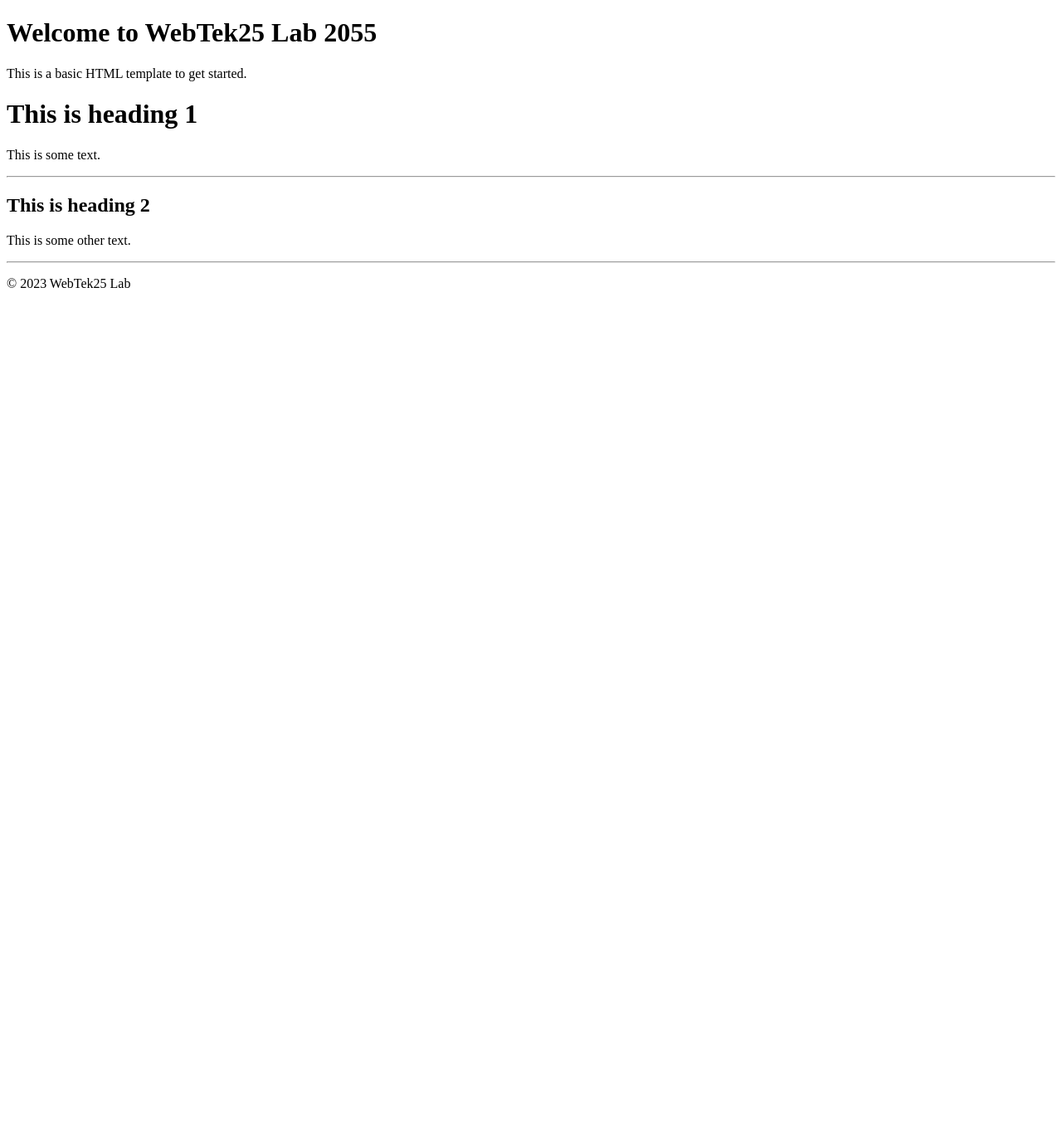
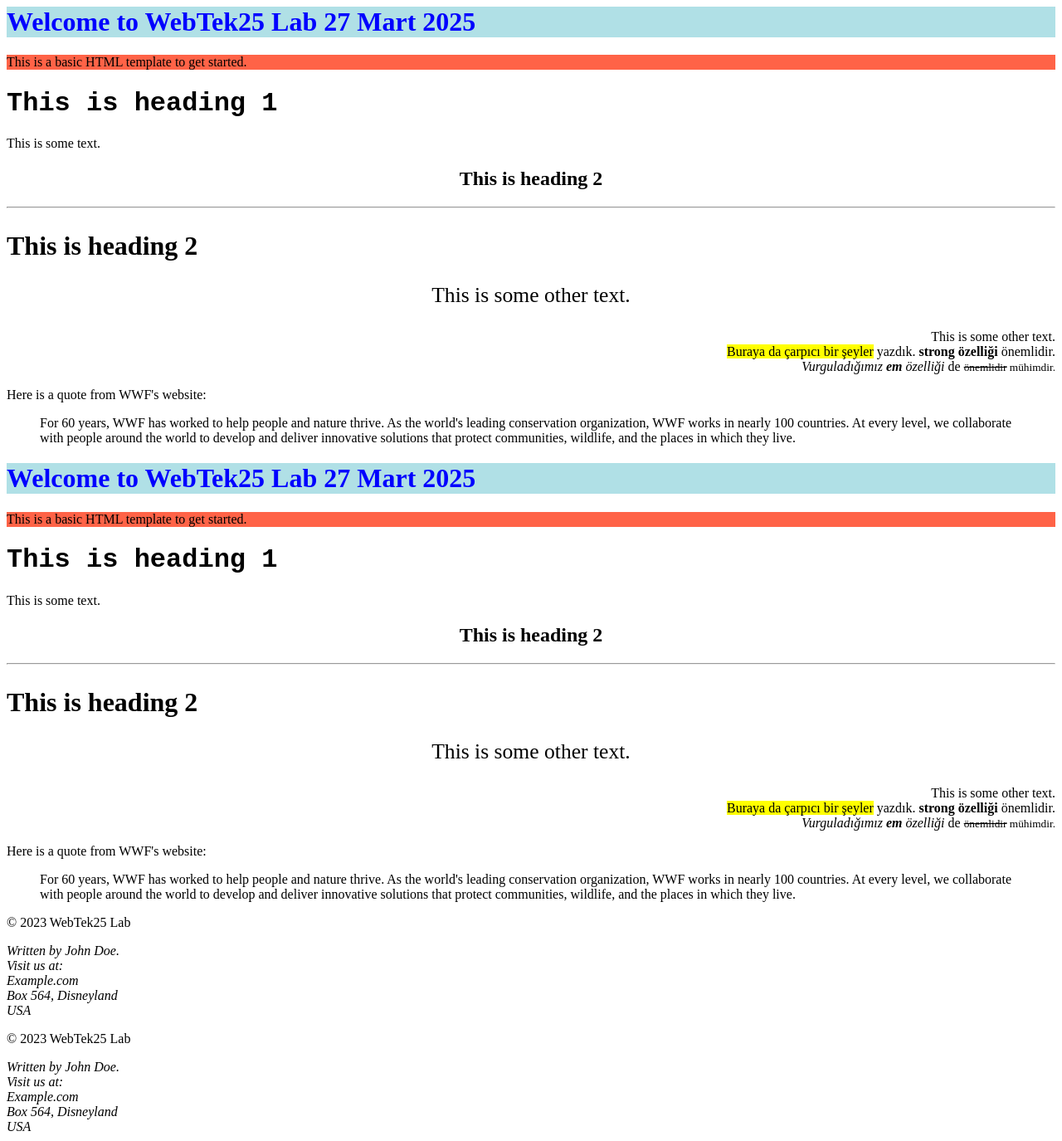
Before and after one commit to sametkayan240101106/sametkayan240101106, a plain HTML site: page index.html in a window 1280 px wide. Shown: the whole page at 83% size. Before the commit the page ends 800 px from the top, so only its background shows below. Drawn offline with Linux system fonts and the light colour scheme.

Commit message:
Add bookmarks.html and other new files

```diff
--- a/index.html
+++ b/index.html
@@ -1,29 +1,88 @@
-<!DOCTYPE html>
-<html lang="en">
+<body>
+    <div class="container">
+        <header>
+            <h1 style="background-color: powderblue; color: blue;">
+                Welcome to WebTek25 Lab 27 Mart 2025
+            </h1>
+        </header>
 
-<head>
-    <meta charset="UTF-8">
-    <link rel="stylesheet" href="styles.css">
-    <meta name="viewport" content="width=device-width, initial-scale=1.0">
-    <title>WebTek25 Lab</title>
-</head>
+        <main>
+            <p style="background-color: tomato;">
+                This is a basic HTML template to get started.
+            </p>
 
+            <h1 style="font-family: 'Courier New', Courier, monospace;">This is heading 1</h1>
+            <p>This is some text.</p>
+
+            <h2 style="text-align: center;">This is heading 2</h2>
+            <hr />
+
+            <h2 style="font-size: 200%;">This is heading 2</h2>
+            <p style="font-size: 160%; text-align: center;">This is some other text.</p>
+            <p style="text-align: end; color: black;">
+                This is some other text. <br>
+                <mark>Buraya da çarpıcı bir şeyler</mark> yazdık. <strong>strong özelliği</strong> önemlidir.<br>
+                <em>Vurguladığımız <b>em</b> özelliği</em> de <small><del>önemlidir</del> mühimdir.</small>
+            </p>
+            <p>Here is a quote from WWF's website:</p>
+            <blockquote cite="http://www.worldwildlife.org/who/index.html">
+                For 60 years, WWF has worked to help people and nature thrive. As the world's leading conservation organization, WWF works in nearly 100 countries. At every level, we collaborate with people around the world to develop and deliver innovative solutions that protect communities, wildlife, and the places in which they live.
+            </blockquote>
+        </main>
+        <footer>
             <body>
+    <div class="container">
         <header>
-        <h1>Welcome to WebTek25 Lab 2055</h1>
+            <h1 style="background-color: powderblue; color: blue;">
+                Welcome to WebTek25 Lab 27 Mart 2025
+            </h1>
         </header>
+
         <main>
-        <p>This is a basic HTML template to get started.</p>
-        <h1>This is heading 1</h1>
+            <p style="background-color: tomato;">
+                This is a basic HTML template to get started.
+            </p>
+
+            <h1 style="font-family: 'Courier New', Courier, monospace;">This is heading 1</h1>
             <p>This is some text.</p>
-        <hr>
-        <h2>This is heading 2</h2>
-        <p>This is some other text.</p>
-        <hr>
+
+            <h2 style="text-align: center;">This is heading 2</h2>
+            <hr />
+
+            <h2 style="font-size: 200%;">This is heading 2</h2>
+            <p style="font-size: 160%; text-align: center;">This is some other text.</p>
+            <p style="text-align: end; color: black;">
+                This is some other text. <br>
+                <mark>Buraya da çarpıcı bir şeyler</mark> yazdık. <strong>strong özelliği</strong> önemlidir.<br>
+                <em>Vurguladığımız <b>em</b> özelliği</em> de <small><del>önemlidir</del> mühimdir.</small>
+            </p>
+            <p>Here is a quote from WWF's website:</p>
+            <blockquote cite="http://www.worldwildlife.org/who/index.html">
+                For 60 years, WWF has worked to help people and nature thrive. As the world's leading conservation organization, WWF works in nearly 100 countries. At every level, we collaborate with people around the world to develop and deliver innovative solutions that protect communities, wildlife, and the places in which they live.
+            </blockquote>
         </main>
         <footer>
             <p>&copy; 2023 WebTek25 Lab</p>
+            <address>
+                Written by John Doe.<br>
+                Visit us at:<br>
+                Example.com<br>
+                Box 564, Disneyland<br>
+                USA
+            </address>
         </footer>
+    </div>
 </body>
+<!-- Write your comments here -->
 
-</html>
+            <p>&copy; 2023 WebTek25 Lab</p>
+            <address>
+                Written by John Doe.<br>
+                Visit us at:<br>
+                Example.com<br>
+                Box 564, Disneyland<br>
+                USA
+            </address>
+        </footer>
+    </div>
+</body>
--- a/style.css
+++ b/style.css
@@ -1,14 +1,25 @@
-main {
-    background: linear-gradient(135deg, #ff7e5f, #feb47b);
-    color: #fff;
-    font-family: 'Arial', sans-serif;
+etkayan240101106\style.css */
+body {
+    margin: 0;
+    padding: 0;
+    display: flex;
+    justify-content: center;
+    align-items: center;
+    height: 100vh;
+    background-color: #f0f0f0; /* Optional: light gray background for contrast */
+}
+
+.container {
+    background-color: orange;
     padding: 20px;
     border-radius: 10px;
     box-shadow: 0 4px 6px rgba(0, 0, 0, 0.1);
-    transition: transform 0.3s ease, box-shadow 0.3s ease;
+    width: 80%; /* Adjust width as needed */
+    max-width: 800px; /* Optional: limit the maximum width */
+    text-align: center;
 }
-
-main:hover {
+main : hover {
     transform: scale(1.05);
-    box-shadow: 0 6px 10px rgba(0, 0, 0, 0.2);
+    box-shadow: 0 6px 10px rgba(0,0,0,0.1);
+    background-color: linear-gradient(135deg,#feb47b,#ff7e5f);
 }
```
Also changed, not shown: bookmarks.html (added, +55 -0 lines), mart27.html (added, +29 -0 lines), nisan10.html (added, +50 -0 lines), nisan24.html (added), nisan24_2.html (added). Lines whose indentation alone changed are shown as unchanged.
